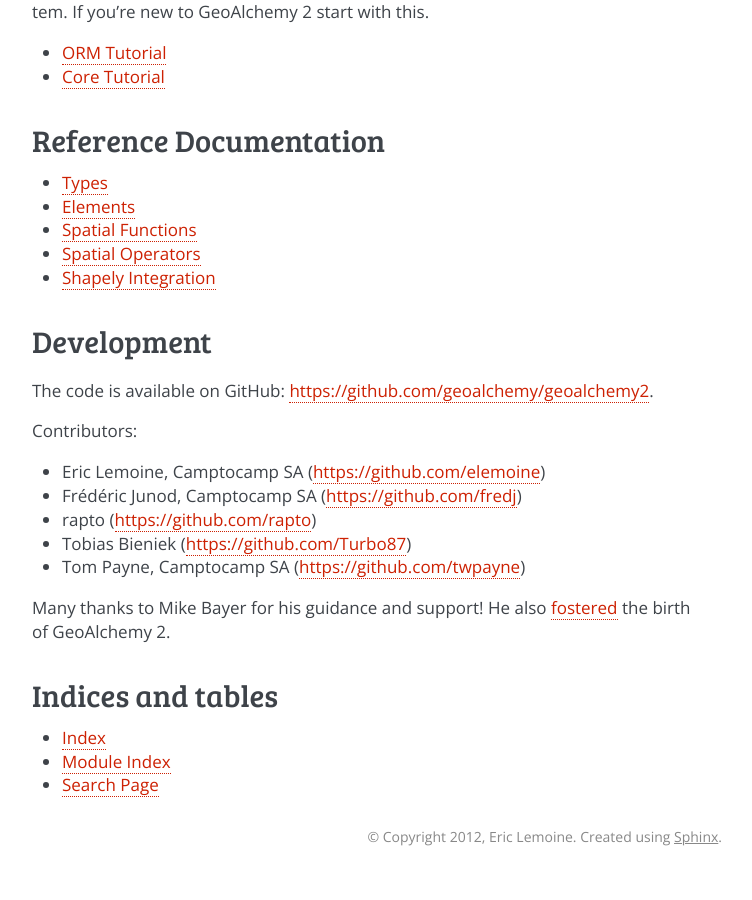
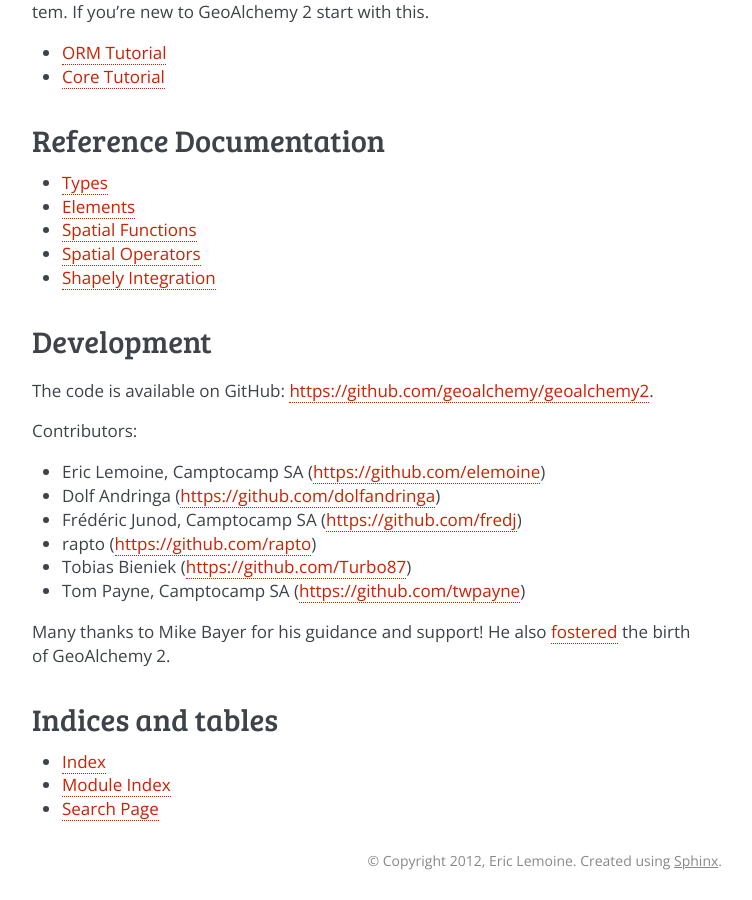
Before and after one commit to geoalchemy/geoalchemy2, a Sphinx documentation site: the page built from doc/index.rst, in a window 1280 px wide and 900 px high, scrolled down 1346 px. Shown: the whole window, without its empty margins (388-1140 px from the left). Built offline with Sphinx 7.4.7, drawn with Linux system fonts in a browser that asks for light colours; before the commit the page ends 2222 px from its top, so only the background shows below that.

Commit message:
Update list of contributors

```diff
--- a/doc/index.rst
+++ b/doc/index.rst
@@ -99,6 +99,7 @@
 Contributors:
 
 * Eric Lemoine, Camptocamp SA (https://github.com/elemoine)
+* Dolf Andringa (https://github.com/dolfandringa)
 * Frédéric Junod, Camptocamp SA (https://github.com/fredj)
 * rapto (https://github.com/rapto)
 * Tobias Bieniek (https://github.com/Turbo87)
```
